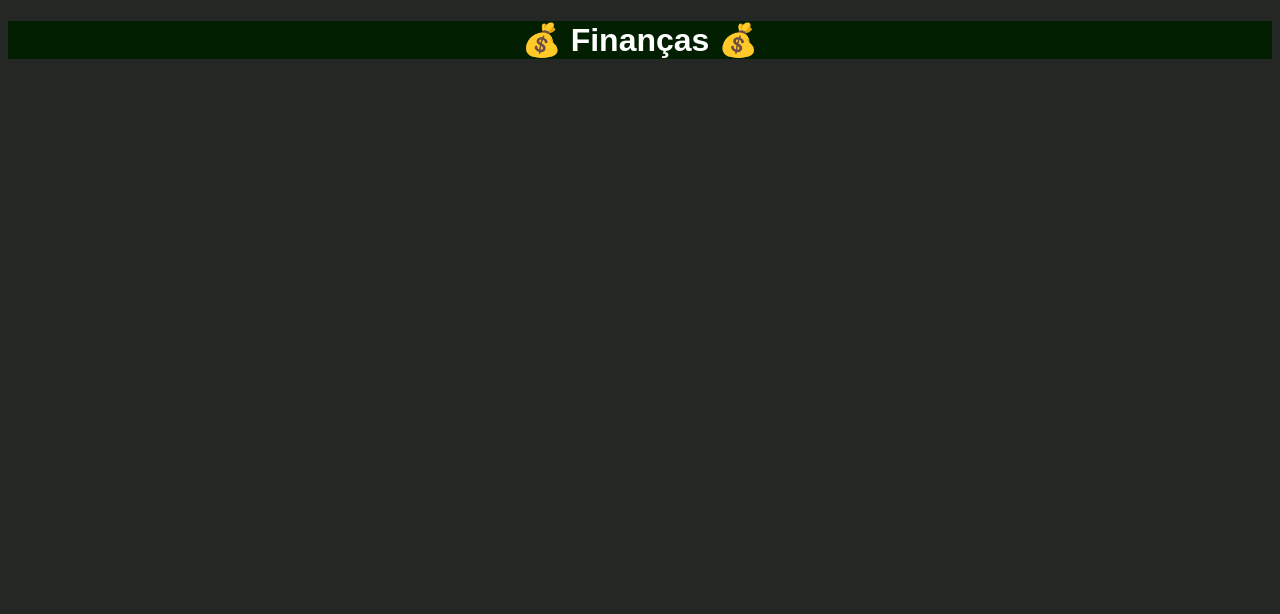
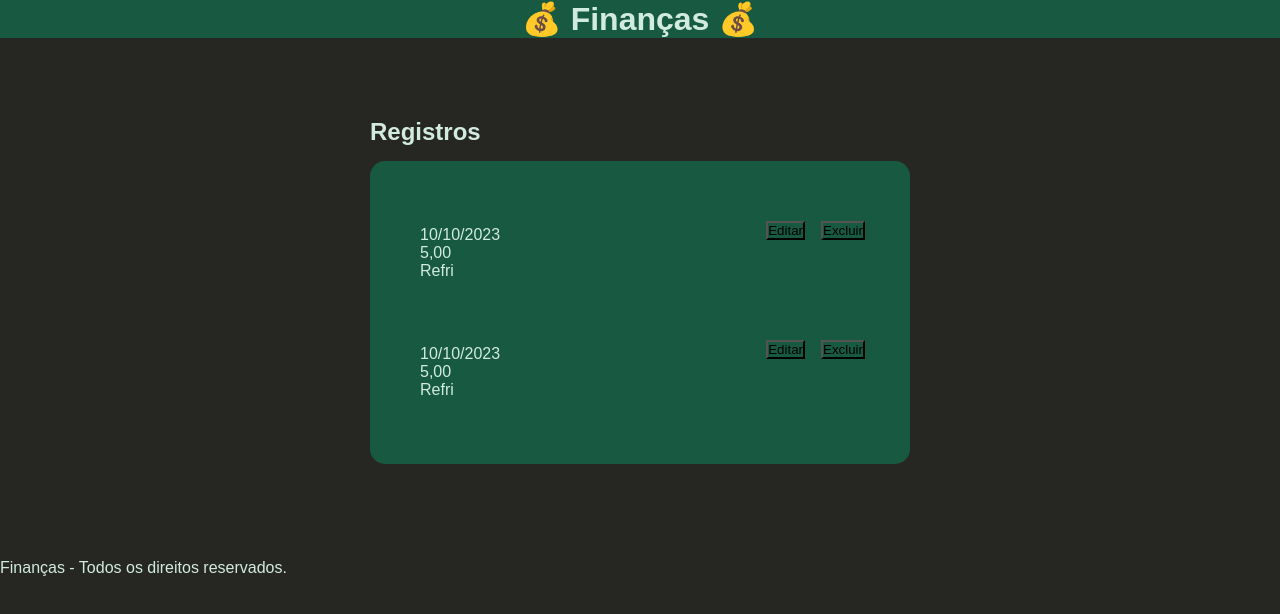
Before and after one commit to williandpg/gerenciador-de-financas, a plain HTML site: page index.html in a window 1280 px wide. Drawn offline with Linux system fonts and the light colour scheme.

Commit message:
Primeiro dia

```diff
--- a/index.html
+++ b/index.html
@@ -12,12 +12,28 @@
         <h1>💰 Finanças 💰</h1>
     </header>
     <main class="conteudo">
-        <section>
-
+        <section class="registros">
+            <h2>Registros</h2>
+            <section class="registro">
+                    <div class="registro despesa">
+                        <span class="data">10/10/2023</span>
+                        <span class="valor">5,00</span>
+                        <span class="item">Refri</span>
+                        <button>Editar</button>
+                        <button>Excluir</button>
+                    </div>
+                    <div class="registro receita">
+                        <span class="data">10/10/2023</span>
+                        <span class="valor">5,00</span>
+                        <span class="item">Refri</span>
+                        <button>Editar</button>
+                        <button>Excluir</button>
+                    </div>
+            </section>
         </section>
     </main>
-    <footer>
-
+    <footer class="rodape">
+        <p>Finanças - Todos os direitos reservados.</p>
     </footer>
 </body>
 </html>
--- a/style.css
+++ b/style.css
@@ -1,11 +1,55 @@
+* {
+    margin: 0;
+    padding: 0;
+}
+
 body {
     font-family: sans-serif;
-    background-color: rgb(36, 39, 36);
-    color: white;
+    background-color: rgb(38, 38, 35);
+    color: rgb(210, 235, 225);
     font-size: 16px;
-    text-align: center;
 }
 
-.cabecalho {
-    background-color: rgb(2, 31, 2);
+header h1 {
+    margin: 0 auto;
+    width: fit-content;
 }
+
+header {
+    background-color: rgb(23, 90, 65);
+}
+
+main {
+    margin: 0 auto;
+    width: 600px;
+    padding: 50px 0;
+}
+
+.registros {
+    padding: 30px;
+    margin: 0;
+}
+
+.registro {
+    background-color: rgb(23, 90, 65);
+    margin: 15px 0;
+    border-radius: 15px;
+    position: relative;
+    padding: 25px;
+}
+
+.registro .valor , .registro .item {
+    display: block;
+}
+
+.registro button {
+    position: absolute;
+    top: 20px;
+    right: 20px;
+    background-color: transparent;
+}
+
+.registro button:first-of-type {
+    right: 80px;
+
+}
```
